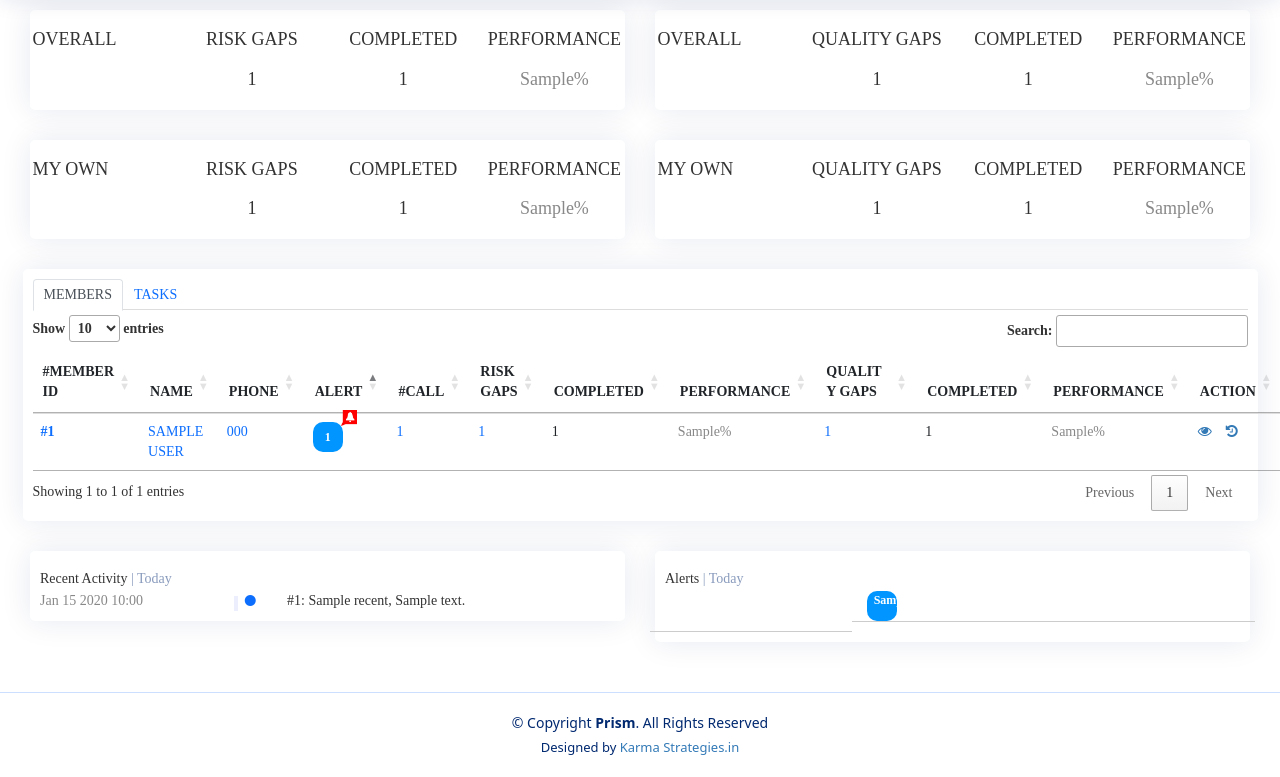
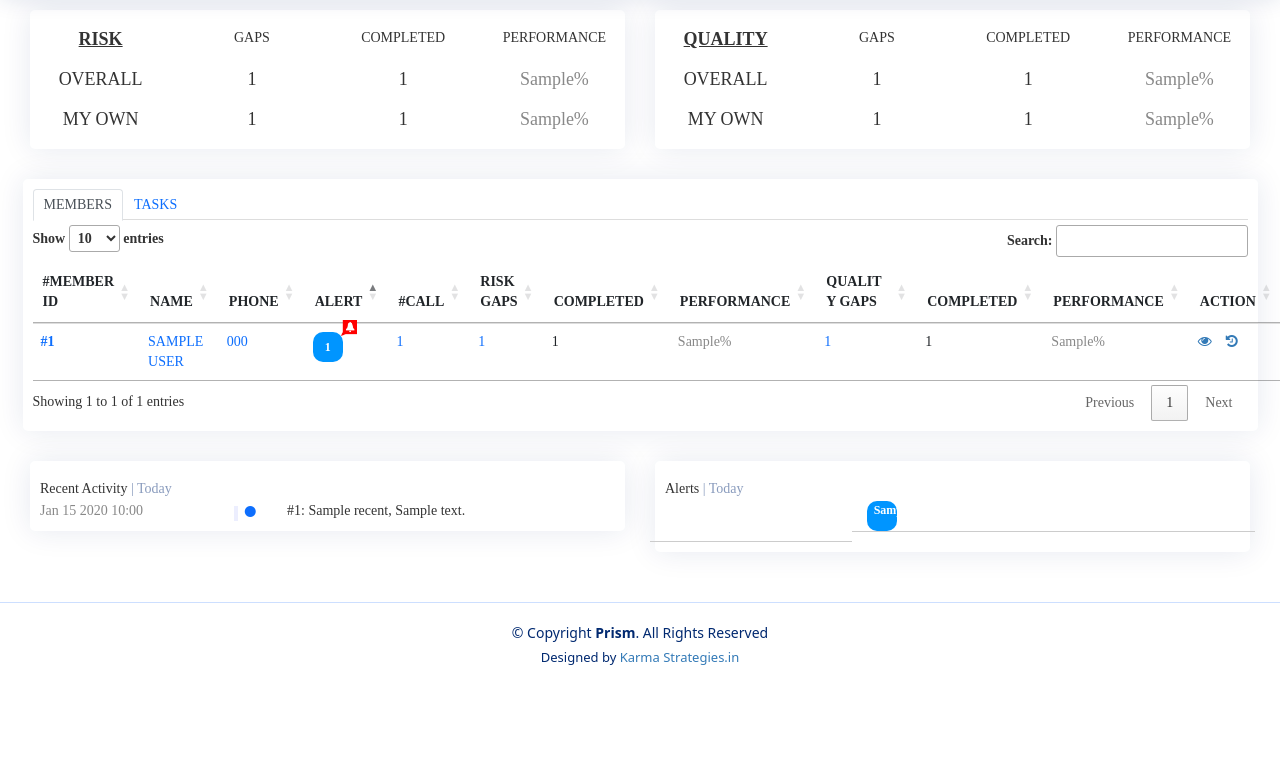
Before and after one commit to bamadeb/prism, a Django app: template prismapp/outreach/templates/mywork.html in a window 1280 px wide. Shown: the part 60-837 px from the top of the page. After the commit the page ends 725 px from the top, so only its background shows below. Run offline with Django 5.2, Linux system fonts and the light colour scheme; the template is opened without the code that fills it: most values are stand-ins (such as "Sample title", 1, 10 or a date in 2020); some libraries are stand-ins or nearby versions; some web fonts are replaced.

Commit message:
mywork changes

```diff
--- a/prismapp/outreach/templates/mywork.html
+++ b/prismapp/outreach/templates/mywork.html
@@ -8,48 +8,23 @@
             <!-- Left side columns -->
             <div class="col-lg-12">
                 <div class="row">
-<!--                    -->
                     <div class="col-xl-6 col-sm-6 mb-xl-0">
                         <div class="card">
+<!--                            <h4 align="center"><u>RISK</u></h4>-->
                             <div class="card-body">
+
                                 <div class="row">
-                                    <div class="col-3 " style="text-transform: uppercase;"><h4>Overall</h4> </div>
-                                    <div class="col-3 text-center" style="text-transform: uppercase;"><h4>Risk Gaps</h4> </div>
-                                    <div class="col-3 text-center" style="text-transform: uppercase;"><h4>Completed</h4> </div>
-                                    <div class="col-3 text-center" style="text-transform: uppercase;"><h4>Performance</h4> </div>
-                                   <div class="col-3"></div>
+                                    <div class="col-3 text-center text-uppercase"><h4 style="text-decoration:underline;    font-weight: bold !important;">RISK</h4> </div>
+                                    <div class="col-3 text-center text-uppercase"><h5>Gaps</h5> </div>
+                                    <div class="col-3 text-center text-uppercase"><h5>Completed</h5> </div>
+                                    <div class="col-3 text-center text-uppercase"><h5>Performance</h5> </div>
+
+                                    <div class="col-3 text-center text-uppercase"><h4>Overall</h4></div>
                                     <div class="col-3 text-center"><h4>{{ overallSummary.0.risk_count }}</h4></div>
                                     <div class="col-3 text-center"><h4>{{ overallSummary.0.risk_comp_count }}</h4> </div>
                                     <div class="col-3 text-center"><h4 style="color: {{ overallSummary.0.risk_perf_color }}">{{ overallSummary.0.risk_perf }}% </h4></div>
-                                </div>
-                            </div>
-                        </div>
-                    </div>
-                    <div class="col-xl-6 col-sm-6 mb-xl-0">
-                        <div class="card">
-                            <div class="card-body">
-                                <div class="row">
-                                    <div class="col-3" style="text-transform: uppercase;"><h4>Overall</h4> </div>
-                                    <div class="col-3 text-center" style="text-transform: uppercase;"><h4>Quality Gaps</h4> </div>
-                                    <div class="col-3 text-center" style="text-transform: uppercase;"><h4>Completed</h4> </div>
-                                    <div class="col-3 text-center" style="text-transform: uppercase;"><h4>Performance</h4> </div>
-                                   <div class="col-3"></div>
-                                    <div class="col-3 text-center"><h4>{{ overallSummary.0.quality_count }}</h4></div>
-                                    <div class="col-3 text-center"><h4>{{ overallSummary.0.quality_comp_count }}</h4> </div>
-                                    <div class="col-3 text-center"><h4 style="color: {{ overallSummary.0.quality_perf_color }}">{{ overallSummary.0.quality_perf }}% </h4></div>
-                                </div>
-                            </div>
-                        </div>
-                    </div>
-                    <div class="col-xl-6 col-sm-6 mb-xl-0">
-                        <div class="card">
-                            <div class="card-body">
-                                <div class="row">
-                                    <div class="col-3" style="text-transform: uppercase;"><h4>My Own</h4> </div>
-                                    <div class="col-3 text-center" style="text-transform: uppercase;"><h4>Risk Gaps</h4> </div>
-                                    <div class="col-3 text-center" style="text-transform: uppercase;"><h4>Completed</h4> </div>
-                                    <div class="col-3 text-center" style="text-transform: uppercase;"><h4>Performance</h4> </div>
-                                   <div class="col-3"></div>
+
+                                    <div class="col-3 text-center text-uppercase"><h4>My Own</h4></div>
                                     <div class="col-3 text-center"><h4>{{ ownSummary.0.risk_count }}</h4></div>
                                     <div class="col-3 text-center"><h4>{{ ownSummary.0.risk_comp_count }}</h4> </div>
                                     <div class="col-3 text-center"><h4 style="color: {{ ownSummary.0.risk_perf_color }}">{{ ownSummary.0.risk_perf }}% </h4></div>
@@ -59,13 +34,21 @@
                     </div>
                     <div class="col-xl-6 col-sm-6 mb-xl-0">
                         <div class="card">
+<!--                            <h4 align="center"><u>QUALITY</u></h4>-->
                             <div class="card-body">
+
                                 <div class="row">
-                                    <div class="col-3" style="text-transform: uppercase;"><h4>My Own</h4> </div>
-                                    <div class="col-3 text-center" style="text-transform: uppercase;"><h4>Quality Gaps</h4> </div>
-                                    <div class="col-3 text-center" style="text-transform: uppercase;"><h4>Completed</h4> </div>
-                                    <div class="col-3 text-center" style="text-transform: uppercase;"><h4>Performance</h4> </div>
-                                   <div class="col-3"></div>
+                                    <div class="col-3 text-center text-uppercase"><h4 style="text-decoration:underline;    font-weight: bold !important;">QUALITY</h4> </div>
+                                    <div class="col-3 text-center text-uppercase"><h5>Gaps</h5> </div>
+                                    <div class="col-3 text-center text-uppercase"><h5>Completed</h5> </div>
+                                    <div class="col-3 text-center text-uppercase"><h5>Performance</h5> </div>
+
+                                    <div class="col-3 text-center text-uppercase"><h4>Overall</h4></div>
+                                    <div class="col-3 text-center"><h4>{{ overallSummary.0.quality_count }}</h4></div>
+                                    <div class="col-3 text-center"><h4>{{ overallSummary.0.quality_comp_count }}</h4> </div>
+                                    <div class="col-3 text-center"><h4 style="color: {{ overallSummary.0.quality_perf_color }}">{{ overallSummary.0.quality_perf }}% </h4></div>
+
+                                    <div class="col-3 text-center text-uppercase"><h4>My Own</h4></div>
                                     <div class="col-3 text-center"><h4>{{ ownSummary.0.quality_count }}</h4></div>
                                     <div class="col-3 text-center"><h4>{{ ownSummary.0.quality_comp_count }}</h4> </div>
                                     <div class="col-3 text-center"><h4 style="color: {{ ownSummary.0.quality_perf_color }}">{{ ownSummary.0.quality_perf }}% </h4></div>
@@ -73,30 +56,7 @@
                             </div>
                         </div>
                     </div>
-                    <!--                    -->
                 </div>
-
-
-<!--                <div class="row" >-->
-<!--                    <div class="col-xl-6 col-sm-6 mb-xl-0">-->
-<!--                        <div class="card">-->
-<!--                            <div class="card-body d-flex justify-content-around align-items-center">-->
-<!--                                <div> <h3 style="margin-top:10px">ENROLLED</h3> </div>-->
-<!--                                <div> : </div>-->
-<!--                                <div> <h3 style="margin-top:10px">{{ kpis_data.0.enrolledCnt }}</h3></div>-->
-<!--                            </div>-->
-<!--                        </div>-->
-<!--                    </div>-->
-<!--                    <div class="col-xl-6 col-sm-6 mb-xl-0">-->
-<!--                        <div class="card">-->
-<!--                             <div class="card-body d-flex justify-content-around align-items-center">-->
-<!--                                <div> <h3 style="margin-top:10px">ENGAGED</h3> </div>-->
-<!--                                <div> : </div>-->
-<!--                                <div> <h3 style="margin-top:10px">{{ kpis_data.0.engagedCnt }}</h3></div>-->
-<!--                            </div>-->
-<!--                        </div>-->
-<!--                    </div>-->
-<!--                </div>-->
 
 
                 <div class="row">
@@ -409,31 +369,16 @@
                                             </tbody>
                                         </table>
                                     </div>
-
                                 </div><!-- End tab-content -->
                             </div>
                         </div>
                     </div>
                 </div>
-
             </div><!-- End Left side columns -->
-
 
             <div class="col-lg-6">
                 <!-- Recent Activity -->
                 <div class="card">
-                    <!--                    <div class="filter">-->
-                    <!--                        <a class="icon" href="#" data-toggle="dropdown"><i class="bi bi-three-dots"></i></a>-->
-                    <!--                        <ul class="dropdown-menu dropdown-menu-end dropdown-menu-arrow">-->
-                    <!--                            <li class="dropdown-header text-start">-->
-                    <!--                                <h6>Filter</h6>-->
-                    <!--                            </li>-->
-                    <!--                            <li><a class="dropdown-item" href="#">Today</a></li>-->
-                    <!--                            <li><a class="dropdown-item" href="#">This Month</a></li>-->
-                    <!--                            <li><a class="dropdown-item" href="#">This Year</a></li>-->
-                    <!--                        </ul>-->
-                    <!--                    </div>-->
-
                     <div class="card-body">
                         <h5 class="card-title">Recent Activity <span>| Today</span></h5>
                         <div class="activity">
@@ -458,20 +403,8 @@
 
             <!-- Right side columns -->
             <div class="col-lg-6">
-
                 <!-- Alerts -->
                 <div class="card">
-                    <!--                    <div class="filter">-->
-                    <!--                        <a class="icon" href="#" data-toggle="dropdown"><i class="bi bi-three-dots"></i></a>-->
-                    <!--                        <ul class="dropdown-menu dropdown-menu-end dropdown-menu-arrow">-->
-                    <!--                            <li class="dropdown-header text-start">-->
-                    <!--                                <h6>Filter</h6>-->
-                    <!--                            </li>-->
-                    <!--                            <li><a class="dropdown-item" href="#">Today</a></li>-->
-                    <!--                            <li><a class="dropdown-item" href="#">This Month</a></li>-->
-                    <!--                            <li><a class="dropdown-item" href="#">This Year</a></li>-->
-                    <!--                        </ul>-->
-                    <!--                    </div>-->
                     <div class="card-body">
                         <h5 class="card-title">Alerts <span>| Today</span></h5>
                         <div class="activity">
@@ -493,14 +426,14 @@
                             </div>
                         </div>
                     </div>
-
-
                 </div><!-- End Recent Activity -->
             </div><!-- End Right side columns -->
 
         </div>
     </section>
 </main>
+
+
 <!-- Call list modal start -->
 <div class="modal " id="callList" tabindex="-1" aria-hidden="true">
     <div class="modal-dialog modal-lg">
```
Also changed, not shown: prismapp/outreach/views.py (+4 -23 lines).
